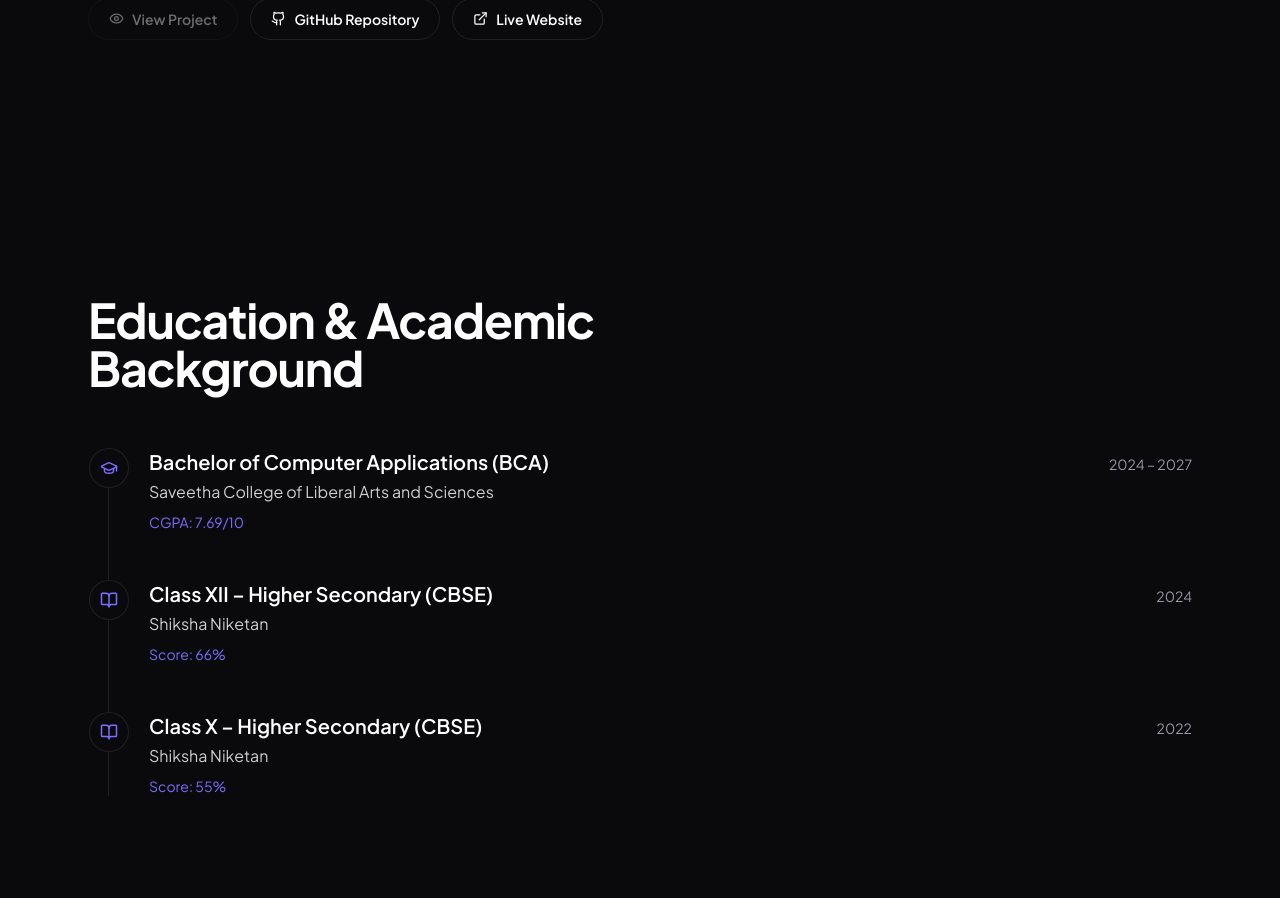
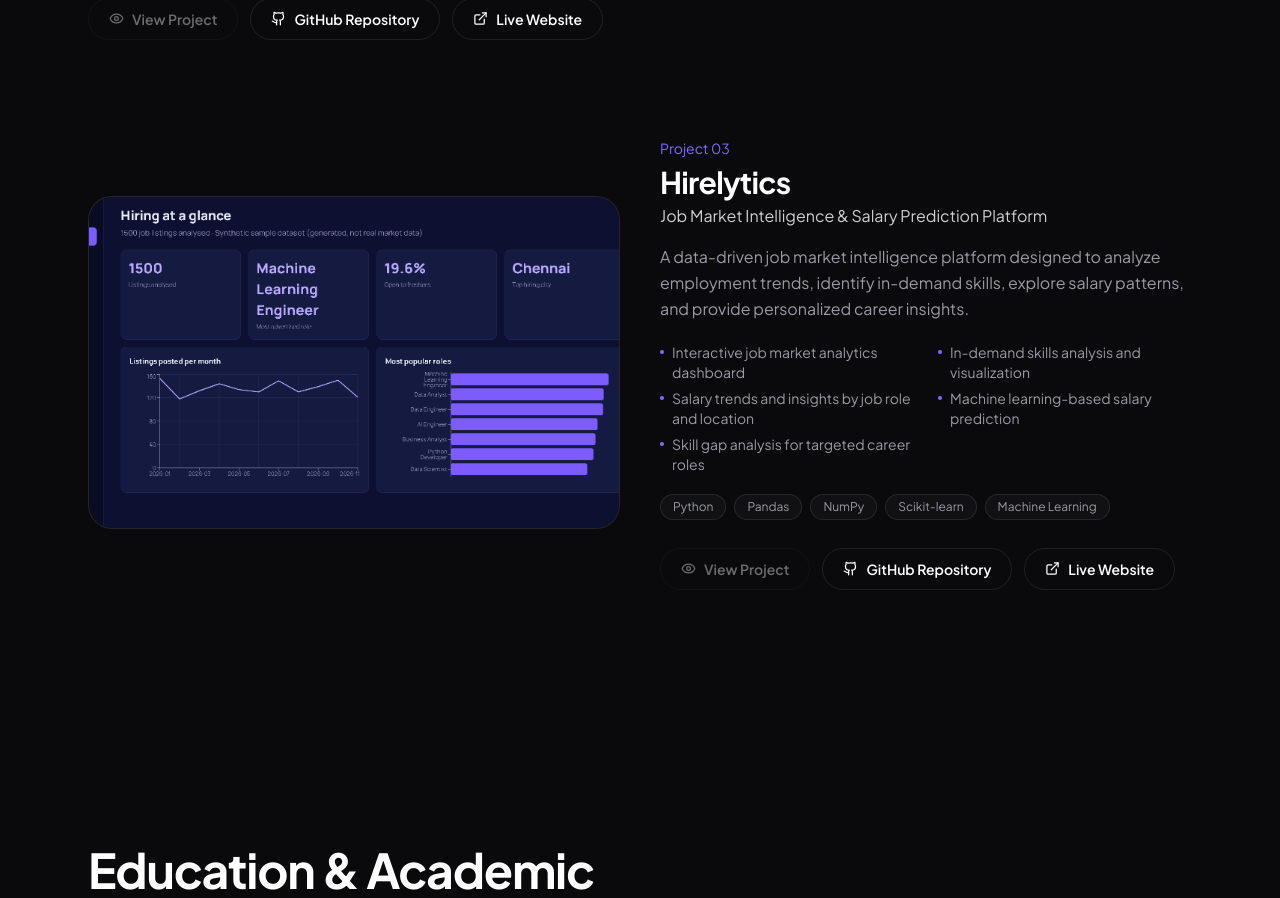
Before and after one commit to hemand18/Hemand-Kumar-Portfolio, a React (Vite) app: page / in a window 1280 px wide. Shown: the part 4997-5895 px from the top of the page. Built offline with nearby package versions, Linux system fonts and the light colour scheme.

Commit message:
updating new project

```diff
--- a/src/data/portfolioData.js
+++ b/src/data/portfolioData.js
@@ -1,5 +1,6 @@
 import project1Image from '../assets/project-1.png'
 import project2Image from '../assets/project-2.png'
+import project3Image from '../assets/project-3.png'
 
 export const profile = {
   name: 'R. Hemand Kumar', short: 'Hemand',
@@ -68,6 +69,10 @@ export const projects = [
     description: 'A resume-building application that allows users to create, customize, preview, save, and export professional resumes.',
     features: ['Personal information management', 'Education and experience sections', 'Skills and project management', 'Classic, Modern, Professional, Minimal templates', 'Live resume preview', 'PDF generation and print', 'Local data storage'],
     tech: ['Python', 'PDF Generation', 'Local Storage'] },
+  { name: 'Hirelytics', subtitle: 'Job Market Intelligence & Salary Prediction Platform', image: project3Image, github: 'https://github.com/hemand18/Hirelytics.git', live: 'https://frontend-rhk5.vercel.app/', detail: '',
+    description: 'A data-driven job market intelligence platform designed to analyze employment trends, identify in-demand skills, explore salary patterns, and provide personalized career insights.',
+    features: ['Interactive job market analytics dashboard', 'In-demand skills analysis and visualization', 'Salary trends and insights by job role and location', 'Machine learning-based salary prediction', 'Skill gap analysis for targeted career roles'],
+    tech: ['Python', 'Pandas', 'NumPy', 'Scikit-learn', 'Machine Learning'] },
 ]
 export const education = [
   { title: 'Bachelor of Computer Applications (BCA)', org: 'Saveetha College of Liberal Arts and Sciences', period: '2024 – 2027', score: 'CGPA: 7.69/10', icon: 'grad' },
```
Also changed, not shown: src/assets/project-3.png (added).
